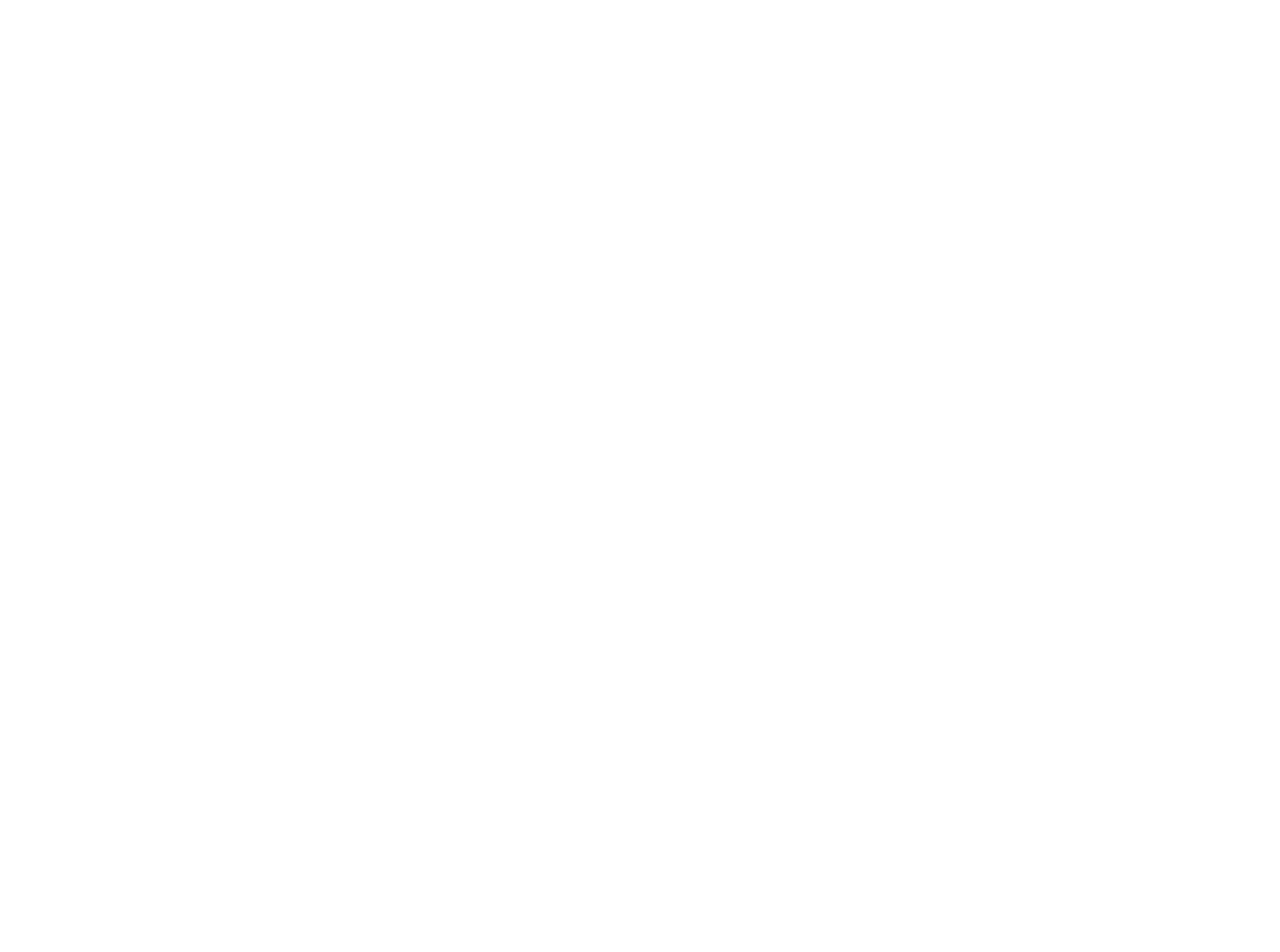
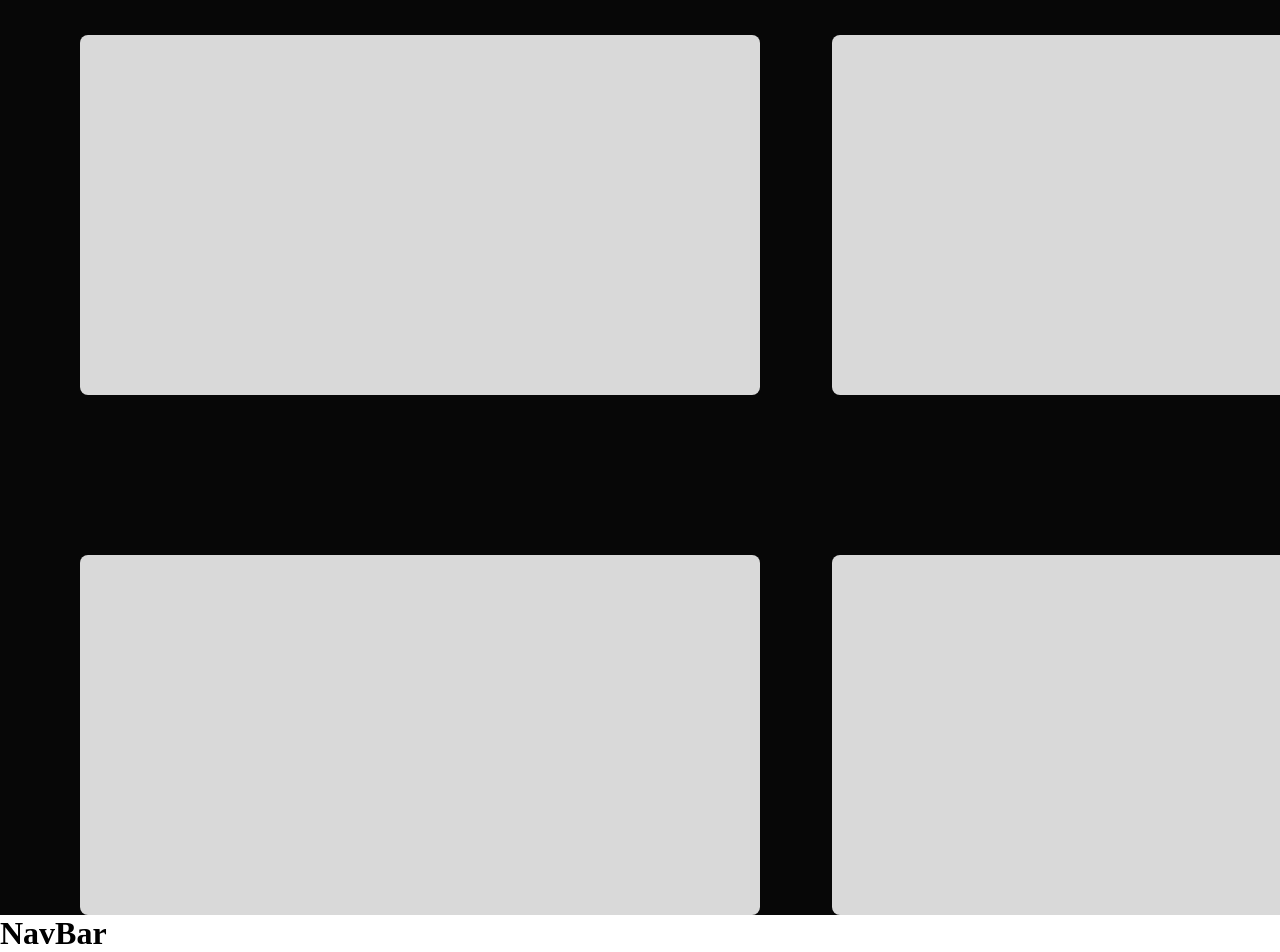
Before and after one commit to GodwinCameron/2023-DV200-Term4-MidTermAssessment, a React (Create React App) app in the folder client/: page / in a window 1280 px wide. Shown: the part 990-1942 px from the top of the page. Before the commit the page ends 902 px from the top, so only its background shows below. Built offline with nearby package versions, Linux system fonts and the light colour scheme.

Commit message:
updated-css

```diff
--- a/client/src/App.css
+++ b/client/src/App.css
@@ -55,3 +55,49 @@
   height: 100%;
   overflow: hidden;
 }
+
+.purchase-section{
+  background-color: #070707;
+  position: relative;
+  width: 100%;
+}
+
+.block-1{
+  position: relative;
+  width: 85vh;
+  height: 45vh;
+  border-radius: 1vh;
+  background-color: #D9D9D9;
+  margin-top: 20vh;
+  margin-left: 10vh;
+}
+
+.block-2{
+  position: relative;
+  width: 85vh;
+  height: 45vh;
+  border-radius: 1vh;
+  background-color: #D9D9D9;
+  margin-top: -45vh;
+  margin-left: 104vh;
+}
+
+.block-3{
+  position: relative;
+  width: 85vh;
+  height: 45vh;
+  border-radius: 1vh;
+  background-color: #D9D9D9;
+  margin-top: 20vh;
+  margin-left: 10vh;
+}
+
+.block-4{
+  position: relative;
+  width: 85vh;
+  height: 45vh;
+  border-radius: 1vh;
+  background-color: #D9D9D9;
+  margin-top: -45vh;
+  margin-left: 104vh;
+}
--- a/client/src/components/home.js
+++ b/client/src/components/home.js
@@ -1,14 +1,34 @@
-import React, {} from 'react';
+import React, { } from 'react';
 import "../App.css";
 import Image from "../images/header-image.png";
 
 const Home = () => {
 
-    return (
-      <div className='main'>
-        <img className='main-img' src={Image}/>
+  return (
+    <div className='main'>
+
+      {/* main image */}
+      <img className='main-img' src={Image} />
+
+      {/* purchase section */}
+      <div className='purchase-section'>
+        <div className='block-1'>
+
+        </div>
+        <div className='block-2'>
+
+        </div>
+        <div className='block-3'>
+
+        </div>
+        <div className='block-4'>
+
+        </div>
+
       </div>
-    );
+
+    </div>
+  );
 
 }
 
```
